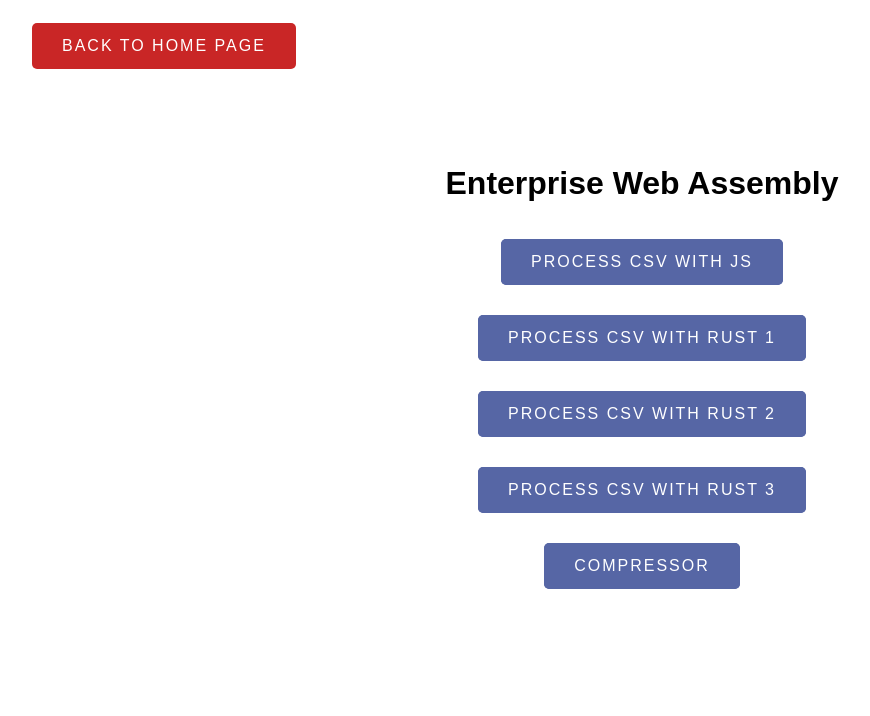
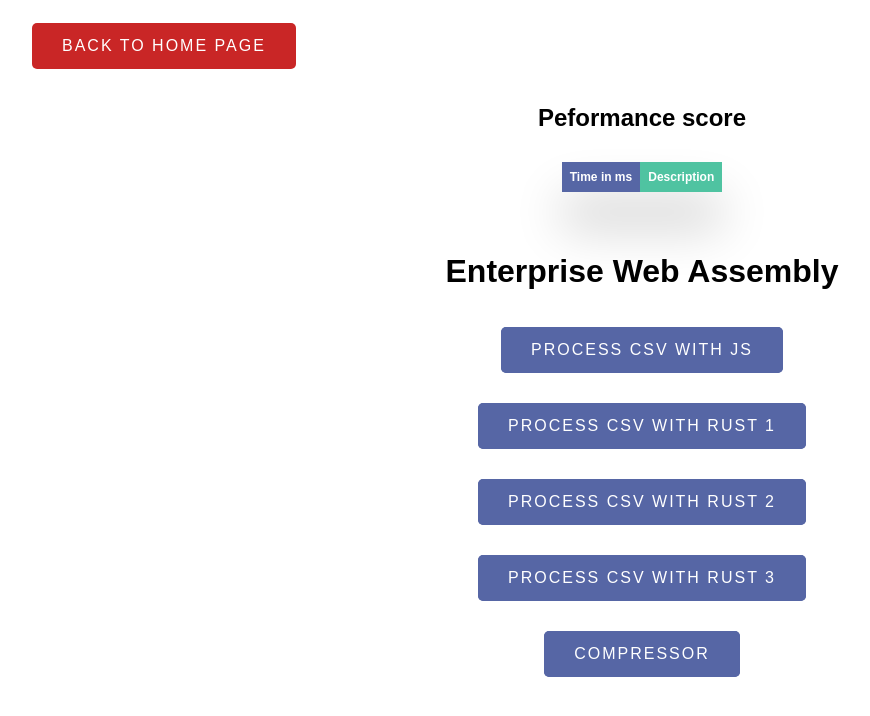
Before and after one commit to nemwiz/wasm-example, a React app: page / in a window 1280 px wide. Shown: the top 716 px of the page, without its empty margins (6-876 px from the left). Built offline with nearby package versions, Linux system fonts and the light colour scheme; the HTML template or start-up script is replaced by a standard one.

Commit message:
Shows performance score for each operation

```diff
--- a/src-webapp/App.css
+++ b/src-webapp/App.css
@@ -13,7 +13,6 @@ body {
     display: flex;
     justify-content: flex-start;
     width: 100%;
-    margin: 0 0 60px 0;
 }
 
 .page-container {
@@ -101,3 +100,51 @@ body {
 .go-to-home-button.hover {
     background-color: #b22929;
 }
+.performance-table {
+    display: flex;
+    justify-content: center;
+    align-items: center;
+    flex-direction: column;
+}
+
+.table-wrapper{
+    margin: 10px 70px 40px 70px;
+    box-shadow: 0 35px 50px rgba( 0, 0, 0, 0.2 );
+}
+
+.fl-table {
+    border-radius: 5px;
+    font-size: 12px;
+    font-weight: normal;
+    border: none;
+    border-collapse: collapse;
+    width: 100%;
+    max-width: 100%;
+    white-space: nowrap;
+    background-color: white;
+}
+
+.fl-table td, .fl-table th {
+    text-align: center;
+    padding: 8px;
+}
+
+.fl-table td {
+    border-right: 1px solid #f8f8f8;
+    font-size: 12px;
+}
+
+.fl-table thead th {
+    color: #ffffff;
+    background: #4FC3A1;
+}
+
+
+.fl-table thead th:nth-child(odd) {
+    color: #ffffff;
+    background: #5666a5;
+}
+
+.fl-table tr:nth-child(even) {
+    background: #F8F8F8;
+}
--- a/src-webapp/App.tsx
+++ b/src-webapp/App.tsx
@@ -9,17 +9,26 @@ import CsvWithRust2 from './components/CsvWithRust2';
 import CsvWithRust3 from './components/CsvWithRust3';
 import Compressor from './components/Compressor';
 import {Routes} from './components/shared/routes';
+import PerformanceTable from './components/shared/PerformanceTable';
+import {PerformanceScore} from './model/performance-score';
 
 
 const App = () => {
 
     const [wasmModule, setWasmModule] = useState<any>(undefined);
+    const [performanceScores, setPerformanceScores] = useState<PerformanceScore[]>([]);
 
     useEffect(() => {
         import('../pkg/wasm_example').then((module: any) => {
             setWasmModule(module);
         })
     }, []);
+
+    const addPerformanceScore = (performanceScore: PerformanceScore) => {
+        const newScores = [...performanceScores, performanceScore]
+            .sort(((a, b) => a.time - b.time));
+        setPerformanceScores(newScores)
+    };
 
     return (
         wasmModule ? <div className={'main-container'}>
@@ -30,13 +39,15 @@ const App = () => {
                 </button>
             </div>
 
+            <PerformanceTable performanceScores={performanceScores}/>
+
             <div className={'page-container'}>
                 <Router>
                     <Home path={'/'}/>
-                    <CsvWithJs path={Routes.CSV_WITH_JS} wasmModule={wasmModule}/>
-                    <CsvWithRust1 path={Routes.CSV_WITH_RUST_1} wasmModule={wasmModule}/>
-                    <CsvWithRust2 path={Routes.CSV_WITH_RUST_2} wasmModule={wasmModule}/>
-                    <CsvWithRust3 path={Routes.CSV_WITH_RUST_3} wasmModule={wasmModule}/>
+                    <CsvWithJs path={Routes.CSV_WITH_JS} wasmModule={wasmModule} performanceScoreCallback={addPerformanceScore}/>
+                    <CsvWithRust1 path={Routes.CSV_WITH_RUST_1} wasmModule={wasmModule} performanceScoreCallback={addPerformanceScore}/>
+                    <CsvWithRust2 path={Routes.CSV_WITH_RUST_2} wasmModule={wasmModule} performanceScoreCallback={addPerformanceScore}/>
+                    <CsvWithRust3 path={Routes.CSV_WITH_RUST_3} wasmModule={wasmModule} performanceScoreCallback={addPerformanceScore}/>
                     <Compressor path={Routes.COMPRESSOR} wasmModule={wasmModule}/>
                 </Router>
             </div>
--- a/src-webapp/components/CsvWithJs.tsx
+++ b/src-webapp/components/CsvWithJs.tsx
@@ -7,7 +7,7 @@ import {sum} from 'd3-array';
 import {BarChart} from 'react-d3-components';
 import FileInput from './shared/FileInput';
 
-const CsvWithJs: FC<WasmComponentProps> = (() => {
+const CsvWithJs: FC<WasmComponentProps> = (({performanceScoreCallback}) => {
     const [countryData, setCountryData] = useState<any>([]);
 
     const processCsvFile = async (inputElement: any) => {
@@ -16,13 +16,8 @@ const CsvWithJs: FC<WasmComponentProps> = (() => {
 
         const t1 = performance.now();
 
-        console.log('CSV processing JS started...')
-
         const text = await file.text();
         const parsedText = Papa.parse(text, {header: true, dynamicTyping: true});
-
-        const t3 = performance.now();
-        console.log(`CSV processing JS took ${t3 - t1} milliseconds.`);
 
         const summarizedData = nest()
             .key((data: any) => data.country)
@@ -45,8 +40,11 @@ const CsvWithJs: FC<WasmComponentProps> = (() => {
                 }
             });
 
-        // const t2 = performance.now();
-        // console.log(`CSV processing JS took ${t2 - t1} milliseconds.`);
+        const t2 = performance.now();
+        performanceScoreCallback({
+            time: parseFloat((t2 - t1).toFixed(0)),
+            description: 'CSV processing in JS'
+        });
 
         setCountryData([{
             label: 'Cosmetics by country',
--- a/src-webapp/components/CsvWithRust1.tsx
+++ b/src-webapp/components/CsvWithRust1.tsx
@@ -3,14 +3,13 @@ import {WasmComponentProps} from '../model/wasm-component-props';
 import Papa from "papaparse";
 import FileInput from './shared/FileInput';
 
-const CsvWithRust1: FC<WasmComponentProps> = (({wasmModule}) => {
+const CsvWithRust1: FC<WasmComponentProps> = (({wasmModule, performanceScoreCallback}) => {
 
     const processCsvFile = async (inputElement: any) => {
 
         const file = await inputElement.current.files[0];
 
-        const logMessage = 'CSV processing with storage in Rust';
-        console.time(logMessage);
+        const t1 = performance.now();
 
         const textFromCsvFile = await file.text();
         const parsedText = Papa.parse(textFromCsvFile, {header: true, dynamicTyping: true});
@@ -20,9 +19,12 @@ const CsvWithRust1: FC<WasmComponentProps> = (({wasmModule}) => {
 
         const salesRecordStore = wasmModule.SalesRecordStore.new();
         const values = salesRecordStore.process_records_as_js_objects(parsedText.data, 'Meat');
-        console.log(values);
 
-        console.timeEnd(logMessage);
+        const t2 = performance.now();
+        performanceScoreCallback({
+            time: parseFloat((t2 - t1).toFixed(0)),
+            description: 'CSV processing in Rust with JS objects'
+        });
     }
 
     return (
--- a/src-webapp/components/CsvWithRust2.tsx
+++ b/src-webapp/components/CsvWithRust2.tsx
@@ -2,21 +2,23 @@ import React, {FC} from "react";
 import {WasmComponentProps} from '../model/wasm-component-props';
 import FileInput from './shared/FileInput';
 
-const CsvWithRust2: FC<WasmComponentProps> = (({wasmModule}) => {
+const CsvWithRust2: FC<WasmComponentProps> = (({wasmModule, performanceScoreCallback}) => {
 
     const processCsvFile = async (inputElement: any) => {
 
         const file = await inputElement.current.files[0];
 
-        const logMessage = 'CSV processing with storage in Rust';
-        console.time(logMessage);
+        const t1 = performance.now();
 
         const salesRecordStore = wasmModule.SalesRecordStore.new();
         salesRecordStore.process_records_from_csv_text_as_string(await file.text());
         const values = salesRecordStore.get_top_ten_items_by_country('Meat');
-        console.log(values);
 
-        console.timeEnd(logMessage);
+        const t2 = performance.now();
+        performanceScoreCallback({
+            time: parseFloat((t2 - t1).toFixed(0)),
+            description: 'CSV processing in Rust with text string'
+        });
     }
 
     return (
--- a/src-webapp/components/CsvWithRust3.tsx
+++ b/src-webapp/components/CsvWithRust3.tsx
@@ -2,22 +2,24 @@ import React, {FC} from "react";
 import {WasmComponentProps} from '../model/wasm-component-props';
 import FileInput from './shared/FileInput';
 
-const CsvWithRust3: FC<WasmComponentProps> = (({wasmModule}) => {
+const CsvWithRust3: FC<WasmComponentProps> = (({wasmModule, performanceScoreCallback}) => {
 
     const processCsvFile = async (inputElement: any) => {
 
         const file = await inputElement.current.files[0];
 
-        const logMessage = 'CSV processing with storage in Rust';
-        console.time(logMessage);
+        const t1 = performance.now();
 
         const csvTextAsBytes = new Uint8Array(await file.arrayBuffer());
         const salesRecordStore = wasmModule.SalesRecordStore.new();
         salesRecordStore.process_records_from_csv_text_as_bytes(csvTextAsBytes);
         const values = salesRecordStore.get_top_ten_items_by_country('Meat');
-        console.log(values);
 
-        console.timeEnd(logMessage);
+        const t2 = performance.now();
+        performanceScoreCallback({
+            time: parseFloat((t2 - t1).toFixed(0)),
+            description: 'CSV processing in Rust with bytes array'
+        });
     }
 
     return (
--- a/src-webapp/components/shared/FileInput.css
+++ b/src-webapp/components/shared/FileInput.css
@@ -17,7 +17,7 @@
     overflow: hidden;
     padding: 0.625rem 1.25rem;
     color: black;
-    background-color: #39e69e;
+    background-color: #4FC3A1;
 }
 
 .file-input:focus + label,
@@ -38,5 +38,5 @@
 .file-input:focus + label,
 .file-input.has-focus + label,
 .file-input + label:hover {
-    background-color: #32c689;
+    background-color: #3ba086;
 }
--- /dev/null
+++ b/src-webapp/components/shared/PerformanceTable.tsx
@@ -0,0 +1,35 @@
+import React, {FC} from "react";
+import {PerformanceScore} from '../../model/performance-score';
+
+interface PerformanceTableProps {
+    performanceScores: PerformanceScore[];
+}
+
+const PerformanceTable: FC<PerformanceTableProps> = (({performanceScores}) => {
+    return (
+        <div className={'performance-table'}>
+            <h2>Peformance score</h2>
+            <div className="table-wrapper">
+                <table className="fl-table">
+                    <thead>
+                    <tr>
+                        <th>Time in ms</th>
+                        <th>Description</th>
+                    </tr>
+                    </thead>
+                    <tbody>
+                    {performanceScores
+                        .map((score, index) =>
+                            <tr key={index}>
+                                <td>{score.time}</td>
+                                <td>{score.description}</td>
+                            </tr>
+                        )}
+                    </tbody>
+                </table>
+            </div>
+        </div>
+    );
+});
+
+export default PerformanceTable;
--- /dev/null
+++ b/src-webapp/model/performance-score.ts
@@ -0,0 +1,4 @@
+export interface PerformanceScore {
+    time: number;
+    description: string;
+}
--- a/src-webapp/model/wasm-component-props.ts
+++ b/src-webapp/model/wasm-component-props.ts
@@ -1,5 +1,7 @@
 import {RouteComponentProps} from '@reach/router';
+import {PerformanceScore} from './performance-score';
 
 export interface WasmComponentProps extends RouteComponentProps {
     wasmModule: any;
+    performanceScoreCallback?: (performanceScore: PerformanceScore) => void;
 }
```
